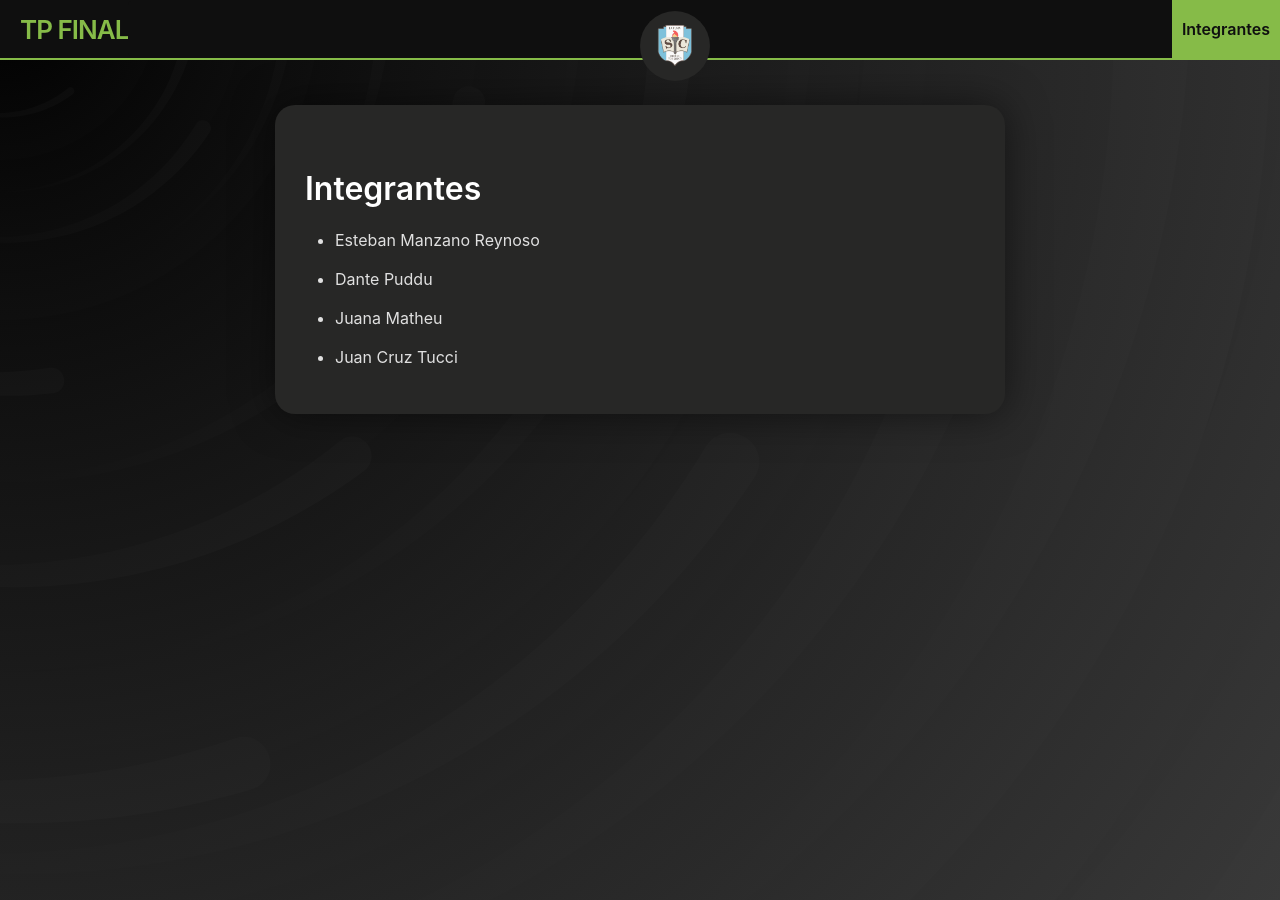
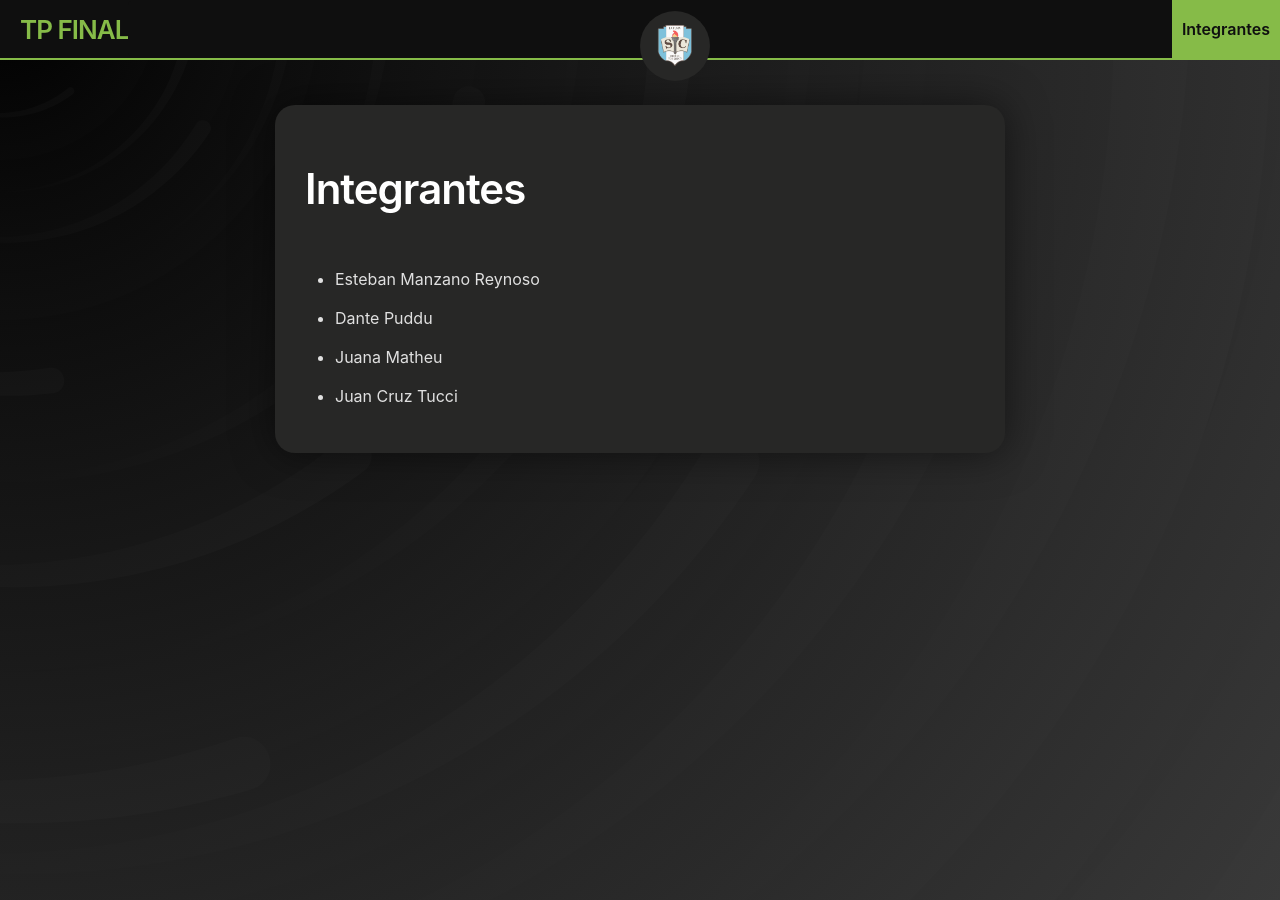
Before and after one commit to tpnashe1/tpnashe1, a Jekyll site: the page built from about.md, in a window 1280 px wide. Built offline with Jekyll 4.4.1, drawn with Linux system fonts in a browser that asks for light colours.

Commit message:
Add files via upload

```diff
--- a/about.md
+++ b/about.md
@@ -3,7 +3,8 @@ title: Integrantes
 layout: page
 ---
 
-<h2>Integrantes</h2>
+<h1>Integrantes</h1>
+<br>
 
 * Esteban Manzano Reynoso
 
```
